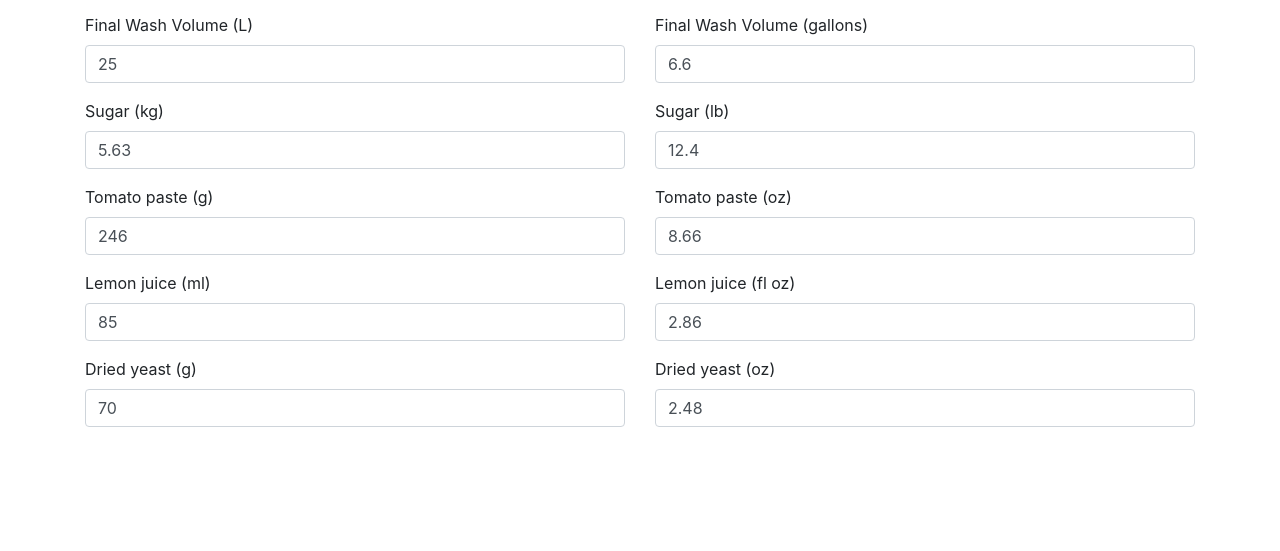
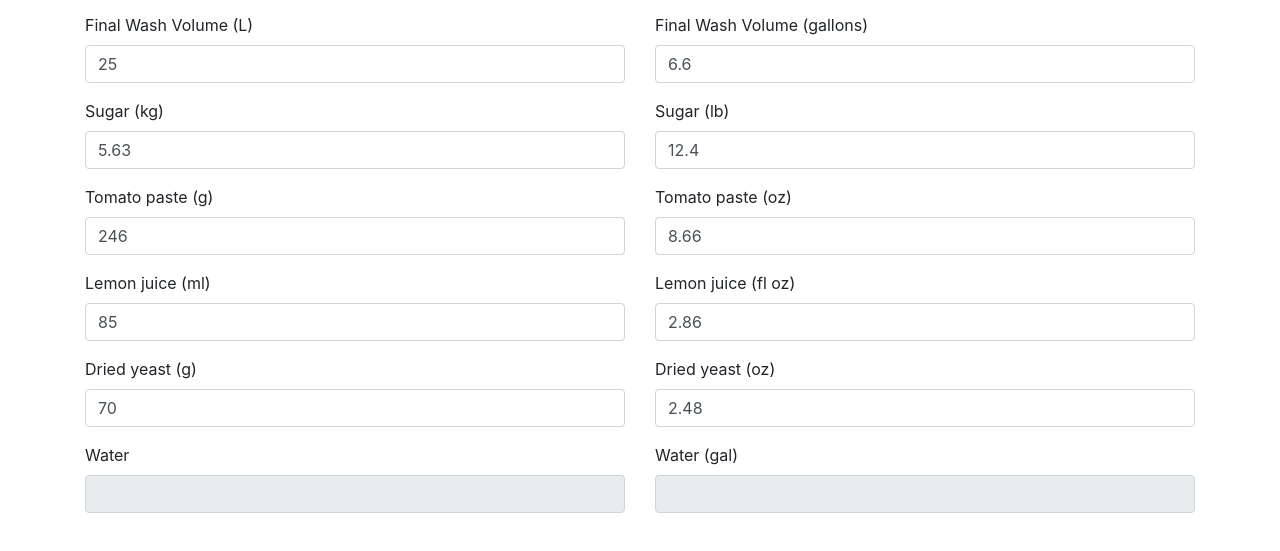
Before and after one commit to coderpatros/tpw-calculator, a plain HTML site: page index.html in a window 1280 px wide. Shown: the part 133-684 px from the top of the page. Drawn offline with Linux system fonts and the light colour scheme.

Commit message:
Update index.html

```diff
--- a/index.html
+++ b/index.html
@@ -43,6 +43,10 @@
                             <label for="metricYeast">Dried yeast (g)</label>
                             <input type="number" class="form-control" id="metricYeast" data-multiplier="2.812">
                         </div>
+                        <div class="form-group">
+                            <label for="metricWater">Water</label>
+                            <input type="number" class="form-control" id="metricWater" readonly>
+                        </div>
                     </form>
                 </div>
                 <div class="col">
@@ -67,6 +71,11 @@
                                 <label for="imperialYeast">Dried yeast (oz)</label>
                                 <input type="number" class="form-control" id="imperialYeast" step="0.01" data-multiplier="0.099190488">
                             </div>
+                            <div class="form-group">
+                                <label for="imperialWater">Water (gal)</label>
+                                <input type="number" class="form-control" id="imperialWater" readonly>
+                            </div>
+
                         </form>
                     </div>
                 </div>
```
